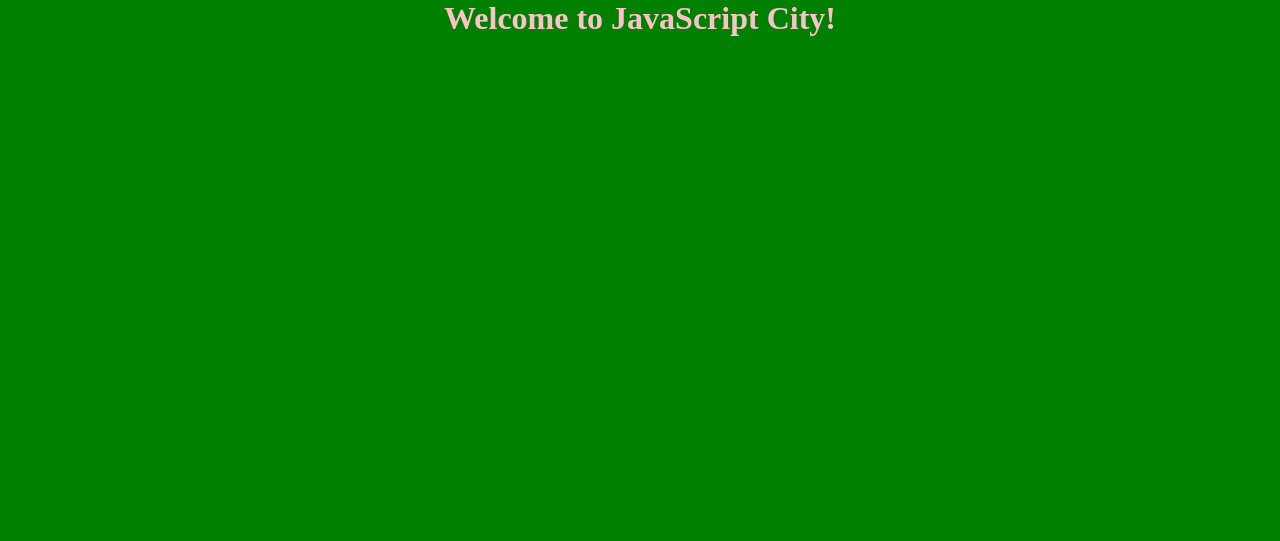
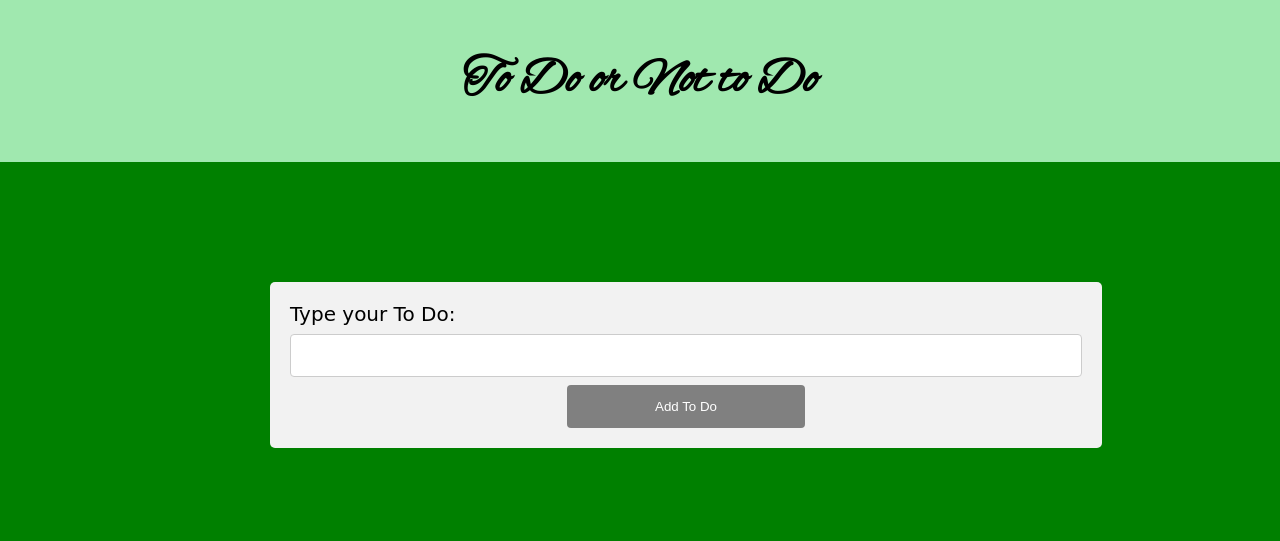
Before and after one commit to nelgucci/js-exercise-2, a plain HTML site: page index.html in a window 1280 px wide. Drawn offline with Linux system fonts and the light colour scheme.

Commit message:
created ToDo script

```diff
--- a/css/style.css
+++ b/css/style.css
@@ -1,12 +1,79 @@
+@import url('https://fonts.googleapis.com/css?family=Alex Brush');
+
 *{
 	box-sizing: border-box;margin: 0;padding: 0;
 }
 
 h1{
-	color: pink;
+	color: black;
 	display: block;
 	text-align: center;
+	align-self: center;
+	font-size: 50px;
+	font-family: Alex Brush;
+	padding-top: 50px;
+	padding-bottom: 50px;
+	background: #A0E8AF;
 }
 body{
 	background: green;
 }
+
+.main-content {
+	/*padding-top: 100px;*/
+	padding: 70px;
+	margin: 50px;
+	/*text-align: justify;*/
+	font-family: cursive, sans-serif;
+	font-size: 20px;
+
+
+
+
+}
+label {
+	display:block;
+	/*color: #EDDEA4;*/
+	font-family: cursive;
+}
+input[type=text], select {
+	font-size: 15px;
+	width: 100%;
+	display: block;
+	padding: 12px 20px;
+	margin: 8px 0px;
+	border: 1px solid #ccc;
+	border-radius: 4px;
+	box-sizing: border-box;
+}
+
+button {
+	display: block;
+    width: 30%;
+    background-color: grey;
+    color: white;
+    padding: 14px 20px;
+    margin: auto;
+    border: none;
+    border-radius: 4px;
+    cursor: pointer;
+
+}
+
+
+button:hover {
+
+    background-color: #45a049;}
+
+.lists{
+	padding: 10px;
+}
+
+ form {
+ 	margin: 0px 0px 0px 150px;
+    width: 80%;
+    border-radius: 5px;
+    background-color: #f2f2f2;
+    padding: 20px;
+
+}
--- a/index.html
+++ b/index.html
@@ -8,10 +8,23 @@
 	<title>JS exercise 2</title>
 </head>
 <body>
-<h1>Welcome to JavaScript City!</h1>
+	<h1>To Do or Not to Do</h1>
+	<section class="main-content">
+	<form>
+		<label for="user-input">Type your To Do: </label>
+		<input type="text" name="user-input" id="user-input">
+		<button type="submit" id="user-submit">Add To Do</button>
+	</form>
+	<ul id="to-do-list" class="lists">
+
+	</ul>
+
+
+	</section>
 
 
 
-<script src="js/script.js" type="text/javascript"></script>
+<!-- scripts loaded at the bottom -->
+<script src="js/app.js" type="text/javascript"></script>
 </body>
 </html>
--- /dev/null
+++ b/js/app.js
@@ -0,0 +1,20 @@
+var userSubmit = document.querySelector('#user-submit');
+
+function addToDo(event){
+	event.preventDefault();
+	// console.log(event);
+	var userInput = document.querySelector('#user-input');
+	var toDoList = document.querySelector('#to-do-list');
+	// console.log(userInput.value);
+	// console.log(toDoList);
+	if(userInput.value === ''){
+		return false; //return stops executing other codes underneath
+	}
+
+	toDoList.innerHTML += '<li>' + userInput.value + '</li>';
+
+	userInput.value = '';
+
+}
+
+userSubmit.addEventListener('click', addToDo, false);
```
